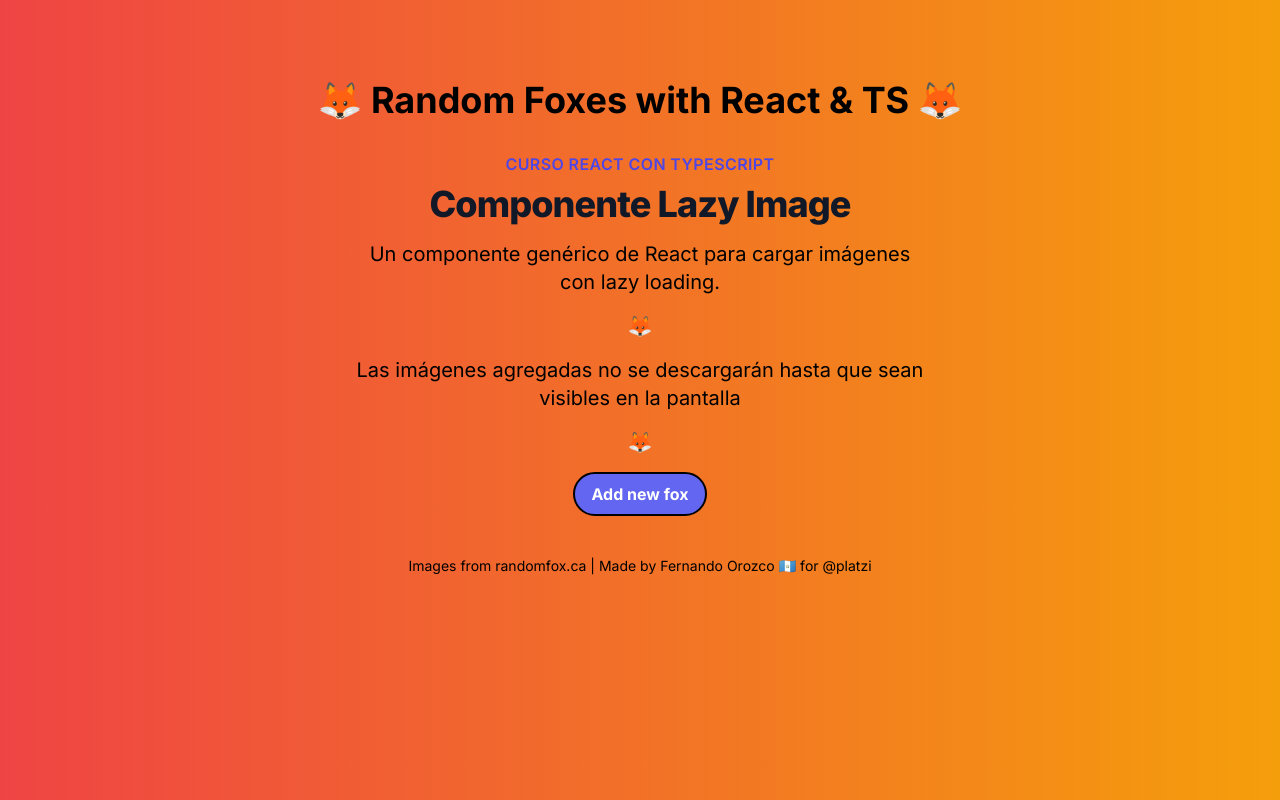
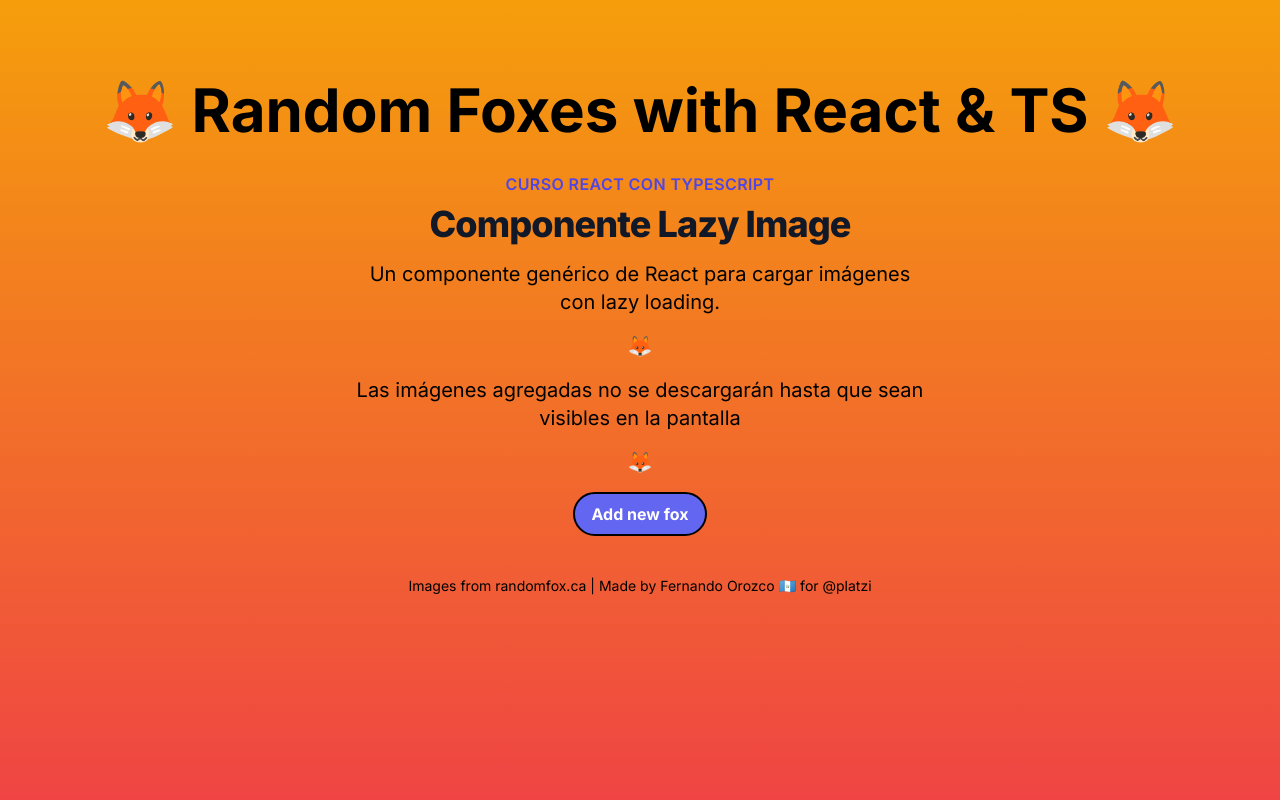
Before and after one commit to Fer-dev-gt/LazyImage-on-React-with-TypeScript, a Next.js app: page / in a window 1280 px wide. Built offline with nearby package versions, Linux system fonts and the light colour scheme.

Commit message:
Minor Tailwind adjustments and deploying config

```diff
--- a/app/page.tsx
+++ b/app/page.tsx
@@ -24,7 +24,7 @@ const Home: NextPage = () => {
   }
 
   return (
-    <div className="bg-gradient-to-r from-red-500 to-amber-500 min-h-screen">
+    <div className="bg-gradient-to-b from-amber-500 to-red-500  min-h-screen">
       <Head>
         <title>Create Next App</title>
         <meta name="description" content="Generated by create next app" />
@@ -39,7 +39,7 @@ const Home: NextPage = () => {
 
       <main className="container false h-full mx-auto p-4 flex flex-col items-center  text-center">
       <div className="flex flex-col items-center justify-center">
-        <h1 className="text-4xl font-bold p-4 pt-16 ">🦊 Random Foxes with React & TS 🦊</h1>
+        <h1 className="text-6xl font-bold p-4 pt-16 ">🦊 Random Foxes with React & TS 🦊</h1>
         <PageContent />
         <button
           onClick={addNewFox}
--- a/next.config.js
+++ b/next.config.js
@@ -1,4 +1,6 @@
 /** @type {import('next').NextConfig} */
-const nextConfig = {}
+const nextConfig = {
+  output: 'export',
+}
 
 module.exports = nextConfig
```
Also changed, not shown: package.json (+6 -4 lines), 1 other file (tests, documents, lock files or other folders).
